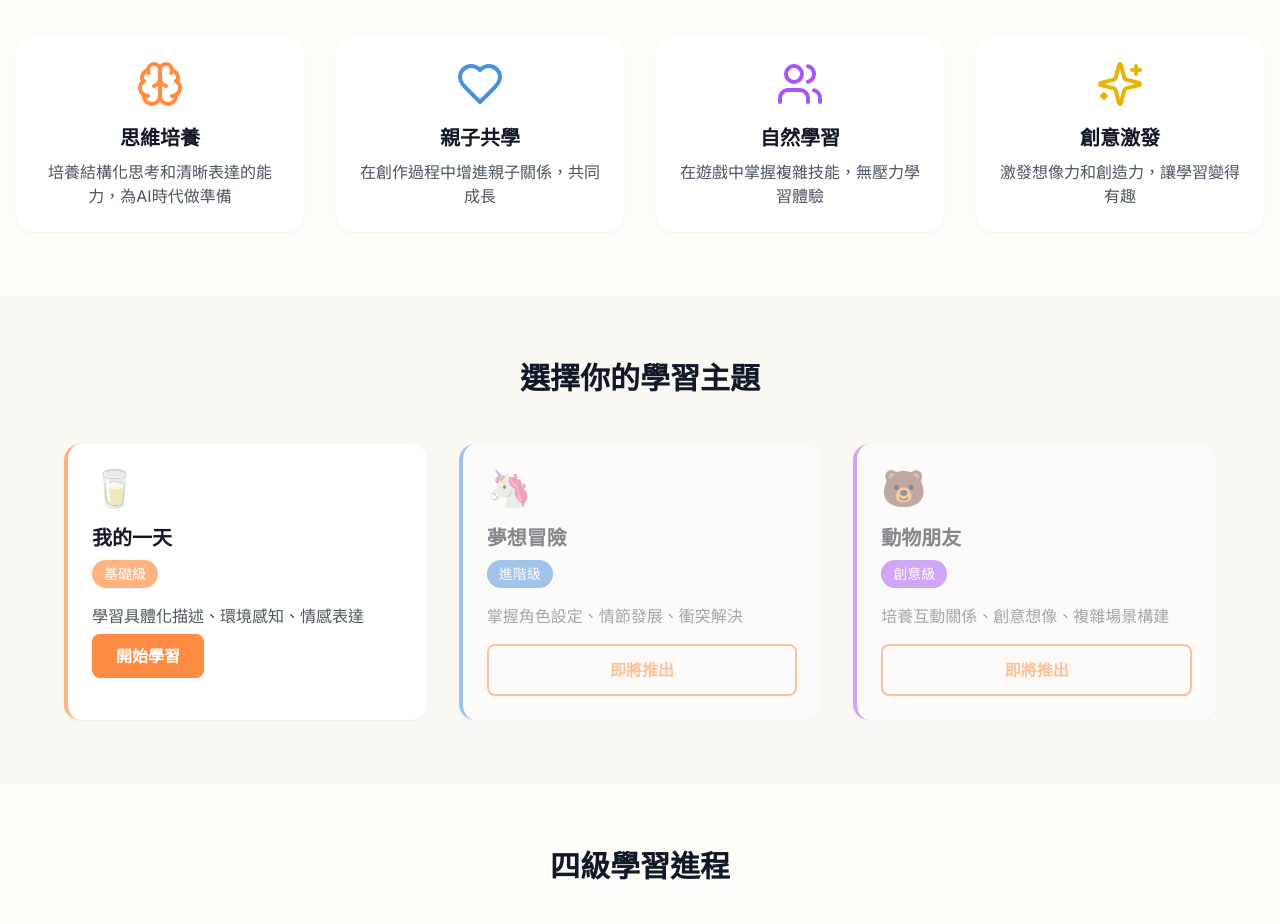
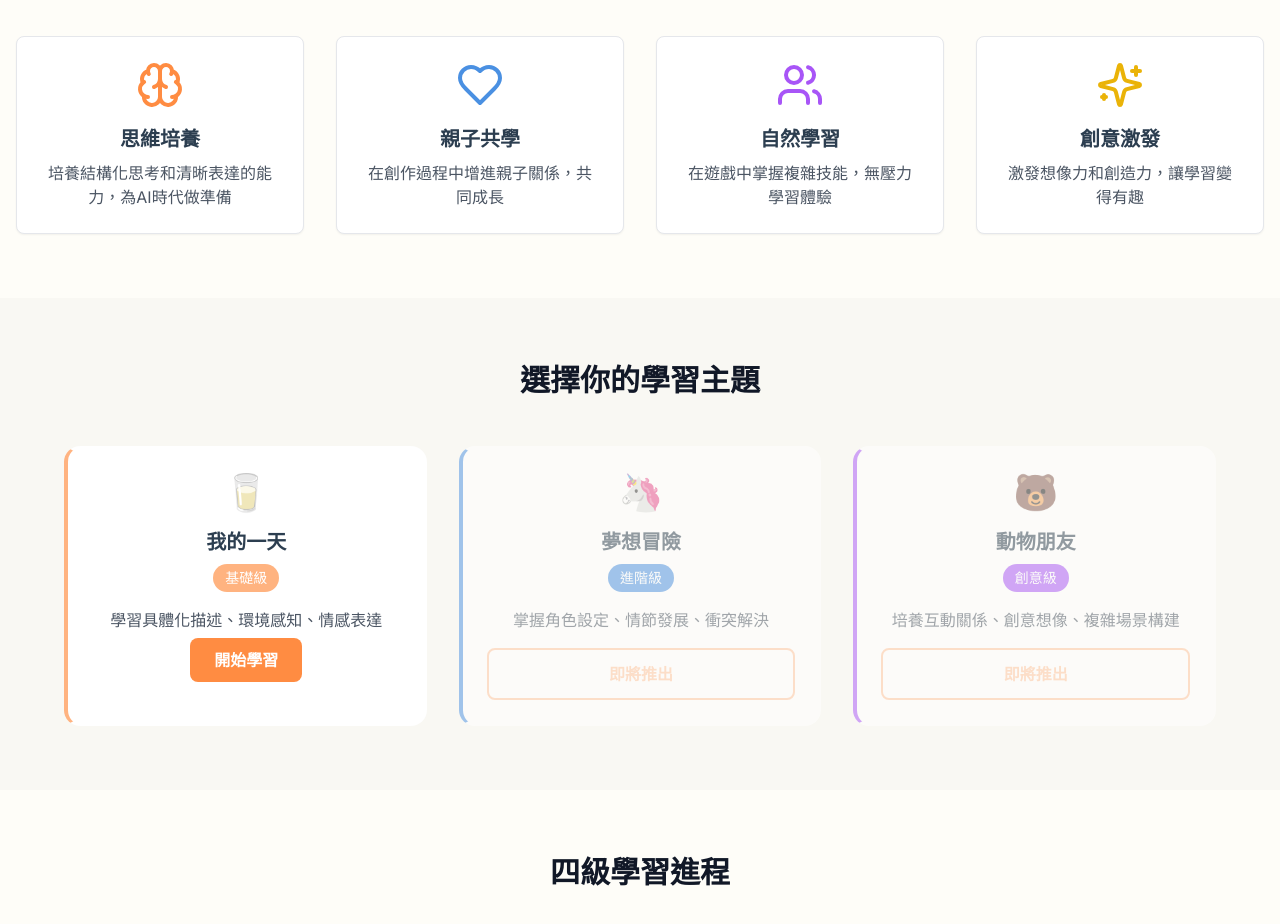
Before and after one commit to garyyang1001/prompt-with-kids, a Next.js app: page / in a window 1280 px wide. Shown: the part 640-1564 px from the top of the page. Built offline with nearby package versions, Linux system fonts and the light colour scheme.

Commit message:
更新CSS樣式支援新組件

```diff
--- a/src/app/globals.css
+++ b/src/app/globals.css
@@ -2,42 +2,425 @@
 @tailwind components;
 @tailwind utilities;
 
+:root {
+  /* 主色調 - 溫暖橙色系 */
+  --primary-orange: #FF8C42;
+  --primary-light: #FFB380;
+  --primary-dark: #E67A35;
+
+  /* 輔助色 - 親和藍色系 */
+  --secondary-blue: #4A90E2;
+  --secondary-light: #7BB3F0;
+  --secondary-dark: #3A7BC8;
+
+  /* 背景色系 */
+  --bg-cream: #FEFDF8;
+  --bg-light: #F9F8F3;
+  --bg-warm: #FFF8F0;
+
+  /* 功能色 */
+  --success: #4CAF50;
+  --warning: #FFC107;
+  --error: #F44336;
+  --info: #2196F3;
+
+  /* 文字色系 */
+  --text-primary: #2C3E50;
+  --text-secondary: #7F8C8D;
+  --text-light: #BDC3C7;
+}
+
 @layer base {
-  html {
-    font-family: 'Inter', 'Noto Sans TC', system-ui, sans-serif;
+  body {
+    @apply font-sans text-text-primary antialiased;
+    background-color: var(--bg-cream);
   }
 
-  body {
-    @apply bg-bg-cream text-gray-900;
+  h1, h2, h3, h4, h5, h6 {
+    @apply font-bold;
   }
 }
 
 @layer components {
+  /* 按鈕樣式 */
   .btn-primary {
-    @apply bg-primary hover:bg-primary-dark text-white font-semibold py-3 px-6 rounded-lg transition-all duration-200 hover:shadow-lg hover:-translate-y-0.5;
+    @apply bg-primary text-white px-6 py-3 rounded-lg font-semibold transition-all duration-200 hover:bg-primary-dark hover:scale-105 hover:shadow-md active:scale-95;
   }
 
   .btn-secondary {
-    @apply bg-transparent hover:bg-primary hover:text-white text-primary font-semibold py-3 px-6 border-2 border-primary rounded-lg transition-all duration-200;
+    @apply bg-transparent border-2 border-primary text-primary px-6 py-3 rounded-lg font-semibold transition-all duration-200 hover:bg-primary hover:text-white hover:scale-105 active:scale-95;
+  }
+
+  .btn-secondary:disabled {
+    @apply opacity-50 cursor-not-allowed hover:bg-transparent hover:text-primary hover:scale-100;
+  }
+
+  /* 卡片樣式 */
+  .card {
+    @apply bg-white rounded-lg p-6 shadow-sm border border-gray-200 transition-all duration-300 hover:shadow-lg hover:-translate-y-1;
+  }
+
+  /* 模板卡片 */
+  .template-card {
+    @apply bg-white rounded-xl p-6 text-center cursor-pointer transition-all duration-300 border-2 border-transparent hover:border-primary hover:shadow-lg hover:-translate-y-2;
+  }
+
+  .template-card.template-basic {
+    @apply border-l-4 border-l-primary-light;
+  }
+
+  .template-card.template-intermediate {
+    @apply border-l-4 border-l-secondary;
+  }
+
+  .template-card.template-creative {
+    @apply border-l-4 border-l-purple-500;
+  }
+
+  /* 顏色工具類 */
+  .text-primary {
+    color: var(--primary-orange);
+  }
+
+  .bg-primary {
+    background-color: var(--primary-orange);
+  }
+
+  .bg-primary-light {
+    background-color: var(--primary-light);
+  }
+
+  .bg-primary-dark {
+    background-color: var(--primary-dark);
+  }
+
+  .text-secondary {
+    color: var(--secondary-blue);
+  }
+
+  .bg-secondary {
+    background-color: var(--secondary-blue);
+  }
+
+  .text-text-primary {
+    color: var(--text-primary);
+  }
+
+  .text-text-secondary {
+    color: var(--text-secondary);
+  }
+
+  .bg-bg-cream {
+    background-color: var(--bg-cream);
+  }
+
+  .bg-bg-light {
+    background-color: var(--bg-light);
+  }
+
+  .bg-bg-warm {
+    background-color: var(--bg-warm);
+  }
+
+  /* 語音聊天組件 */
+  .voice-chat {
+    @apply w-full max-w-md mx-auto;
+  }
+
+  /* 學習進度組件 */
+  .learning-progress {
+    @apply relative;
+  }
+
+  .progress-bar {
+    @apply w-full;
+  }
+
+  /* 動畫 */
+  @keyframes fadeIn {
+    from {
+      opacity: 0;
+      transform: translateY(20px);
+    }
+    to {
+      opacity: 1;
+      transform: translateY(0);
+    }
+  }
+
+  @keyframes slideInUp {
+    from {
+      transform: translateY(30px);
+      opacity: 0;
+    }
+    to {
+      transform: translateY(0);
+      opacity: 1;
+    }
+  }
+
+  @keyframes celebrationBounce {
+    0%, 20%, 60%, 100% {
+      transform: translateY(0);
+    }
+    40% {
+      transform: translateY(-20px);
+    }
+    80% {
+      transform: translateY(-10px);
+    }
+  }
+
+  @keyframes progressFill {
+    from {
+      width: 0%;
+    }
+    to {
+      width: var(--progress-value);
+    }
+  }
+
+  @keyframes skillGlow {
+    0%, 100% {
+      box-shadow: 0 0 5px rgba(255, 140, 66, 0.3);
+    }
+    50% {
+      box-shadow: 0 0 20px rgba(255, 140, 66, 0.8);
+    }
+  }
+
+  .animate-fadeIn {
+    animation: fadeIn 0.6s ease-out;
+  }
+
+  .animate-slideInUp {
+    animation: slideInUp 0.4s ease-out;
+  }
+
+  .animate-celebration {
+    animation: celebrationBounce 1s ease-in-out;
+  }
+
+  .animate-progressFill {
+    animation: progressFill 2s ease-out;
+  }
+
+  .animate-skillGlow {
+    animation: skillGlow 1s ease-in-out;
+  }
+
+  /* 無障礙設計 */
+  .focusable:focus {
+    @apply outline-2 outline-primary outline-offset-2;
+  }
+
+  /* 響應式容器 */
+  .container {
+    @apply max-w-7xl mx-auto px-4 sm:px-6 lg:px-8;
+  }
+
+  /* 自定義滾動條 */
+  .custom-scrollbar::-webkit-scrollbar {
+    width: 6px;
+  }
+
+  .custom-scrollbar::-webkit-scrollbar-track {
+    background: #f1f1f1;
+    border-radius: 3px;
+  }
+
+  .custom-scrollbar::-webkit-scrollbar-thumb {
+    background: var(--primary-orange);
+    border-radius: 3px;
+  }
+
+  .custom-scrollbar::-webkit-scrollbar-thumb:hover {
+    background: var(--primary-dark);
+  }
+
+  /* 特殊效果 */
+  .glass-effect {
+    @apply backdrop-blur-md bg-white bg-opacity-80 border border-white border-opacity-20;
+  }
+
+  .gradient-text {
+    background: linear-gradient(135deg, var(--primary-orange), var(--secondary-blue));
+    -webkit-background-clip: text;
+    -webkit-text-fill-color: transparent;
+    background-clip: text;
+  }
+
+  /* 互動式元素 */
+  .interactive-hover {
+    @apply transition-all duration-200 hover:scale-105 hover:shadow-lg active:scale-95;
+  }
+
+  /* 學習卡片特殊樣式 */
+  .learning-card {
+    @apply bg-white rounded-lg border border-gray-200 p-6 transition-all duration-300;
+  }
+
+  .learning-card:hover {
+    @apply shadow-lg border-primary;
+  }
+
+  .learning-card.active {
+    @apply border-primary bg-primary bg-opacity-5;
+  }
+
+  .learning-card.completed {
+    @apply border-green-500 bg-green-50;
+  }
+
+  /* 情境指示器 */
+  .scenario-indicator {
+    @apply w-8 h-8 rounded-full flex items-center justify-center text-sm font-bold transition-all duration-200;
+  }
+
+  .scenario-indicator.current {
+    @apply bg-primary text-white;
+  }
+
+  .scenario-indicator.completed {
+    @apply bg-green-500 text-white;
+  }
+
+  .scenario-indicator.pending {
+    @apply bg-gray-300 text-gray-600;
+  }
+
+  /* 技能標籤 */
+  .skill-tag {
+    @apply inline-block px-3 py-1 rounded-full text-sm font-medium transition-all duration-200;
+  }
+
+  .skill-tag.learned {
+    @apply bg-green-100 text-green-800 border border-green-200;
+  }
+
+  .skill-tag.next {
+    @apply bg-blue-100 text-blue-800 border border-blue-200;
+  }
+
+  .skill-tag.current {
+    @apply bg-primary-light bg-opacity-30 text-primary border border-primary;
+  }
+
+  /* 分析圓圈 */
+  .analysis-circle {
+    @apply w-16 h-16 rounded-full flex items-center justify-center text-white font-bold text-lg relative overflow-hidden;
+  }
+
+  .analysis-circle::before {
+    content: '';
+    @apply absolute inset-0 bg-gradient-to-br from-white from-10% to-transparent opacity-20;
+  }
+}
+
+@layer utilities {
+  /* 文字省略 */
+  .text-ellipsis-2 {
+    display: -webkit-box;
+    -webkit-line-clamp: 2;
+    -webkit-box-orient: vertical;
+    overflow: hidden;
+  }
+
+  .text-ellipsis-3 {
+    display: -webkit-box;
+    -webkit-line-clamp: 3;
+    -webkit-box-orient: vertical;
+    overflow: hidden;
+  }
+
+  /* 居中 */
+  .center-absolute {
+    @apply absolute top-1/2 left-1/2 transform -translate-x-1/2 -translate-y-1/2;
+  }
+
+  /* 全屏 */
+  .full-screen {
+    @apply w-screen h-screen;
+  }
+
+  /* 安全區域 */
+  .safe-top {
+    padding-top: env(safe-area-inset-top);
+  }
+
+  .safe-bottom {
+    padding-bottom: env(safe-area-inset-bottom);
+  }
+
+  /* 分隔線 */
+  .divider {
+    @apply border-t border-gray-200 my-6;
+  }
+
+  .divider-vertical {
+    @apply border-l border-gray-200 mx-6;
+  }
+}
+
+/* 媒體查詢和響應式特殊處理 */
+@media (max-width: 768px) {
+  .btn-primary, .btn-secondary {
+    @apply px-4 py-2 text-sm;
   }
 
   .card {
-    @apply bg-white rounded-xl p-6 shadow-sm hover:shadow-md transition-all duration-300;
+    @apply p-4;
   }
 
   .template-card {
-    @apply card cursor-pointer hover:-translate-y-1 border-l-4;
+    @apply p-4;
   }
 
-  .template-basic {
-    @apply border-l-primary-light;
+  .learning-card {
+    @apply p-4;
+  }
+}
+
+@media (prefers-reduced-motion: reduce) {
+  * {
+    animation-duration: 0.01ms !important;
+    animation-iteration-count: 1 !important;
+    transition-duration: 0.01ms !important;
+  }
+}
+
+/* 深色模式支援（可選） */
+@media (prefers-color-scheme: dark) {
+  /* 如果需要支援深色模式，可以在這裡添加樣式 */
+}
+
+/* 高對比度模式支援 */
+@media (prefers-contrast: high) {
+  .btn-primary {
+    @apply border-2 border-black;
   }
 
-  .template-intermediate {
-    @apply border-l-secondary;
+  .btn-secondary {
+    @apply border-2 border-black;
   }
 
-  .template-creative {
-    @apply border-l-purple-500;
+  .card {
+    @apply border-2 border-gray-400;
   }
 }
+
+/* 列印樣式 */
+@media print {
+  .no-print {
+    display: none !important;
+  }
+
+  .print-only {
+    display: block !important;
+  }
+
+  body {
+    background: white !important;
+    color: black !important;
+  }
+}
```
